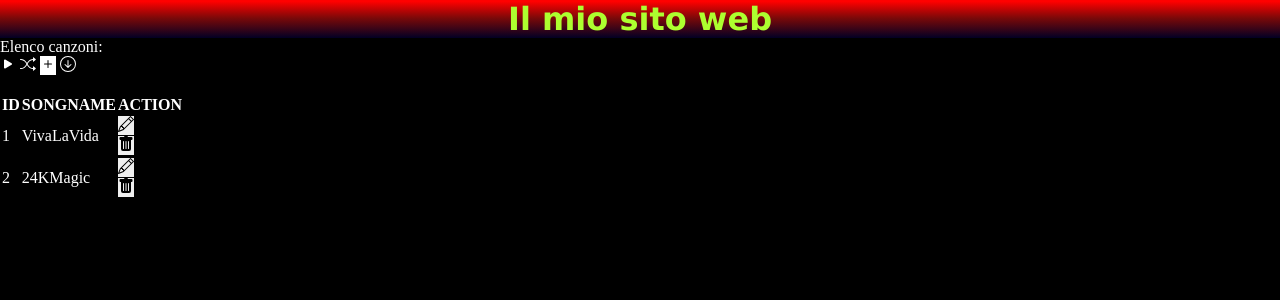
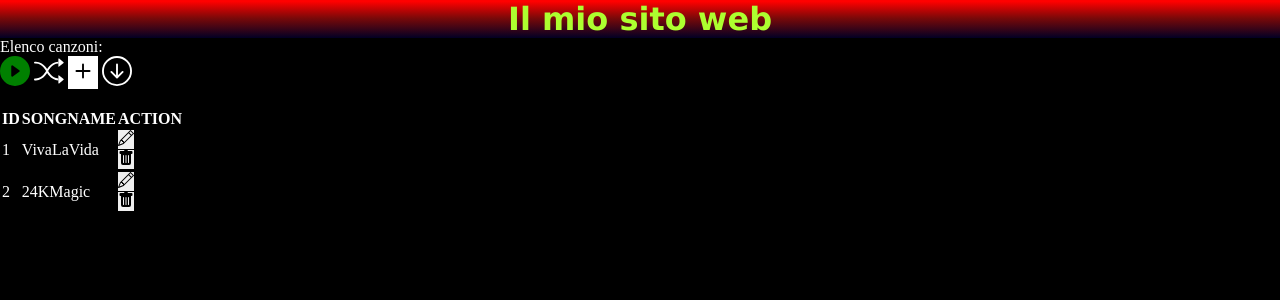
Before and after one commit to TommasoAramu/Flask-Project, a Flask app: page / in a window 1280 px wide. Shown: the top 300 px of the page. Run offline with Flask 3, Linux system fonts and the light colour scheme.

Commit message:
index changes

```diff
--- a/templates/index.html
+++ b/templates/index.html
@@ -10,18 +10,18 @@
     <h3>Il mio sito web</h3>
     <p>Elenco canzoni:</p>
     <form action="/song/new" method="post">
-        <svg xmlns="http://www.w3.org/2000/svg" width="16" height="16" fill="currentColor" class="bi bi-play-fill" viewBox="0 0 16 16">
-            <path d="m11.596 8.697-6.363 3.692c-.54.313-1.233-.066-1.233-.697V4.308c0-.63.692-1.01 1.233-.696l6.363 3.692a.802.802 0 0 1 0 1.393"/>
+        <svg xmlns="http://www.w3.org/2000/svg" width="30" height="30" fill="green" class="bi bi-play-circle-fill" viewBox="0 0 16 16">
+            <path d="M16 8A8 8 0 1 1 0 8a8 8 0 0 1 16 0M6.79 5.093A.5.5 0 0 0 6 5.5v5a.5.5 0 0 0 .79.407l3.5-2.5a.5.5 0 0 0 0-.814z"/>
           </svg>
 
-          <svg xmlns="http://www.w3.org/2000/svg" width="16" height="16" fill="currentColor" class="bi bi-shuffle" viewBox="0 0 16 16">
+          <svg xmlns="http://www.w3.org/2000/svg" width="30" height="30" fill="currentColor" class="bi bi-shuffle" viewBox="0 0 16 16">
             <path fill-rule="evenodd" d="M0 3.5A.5.5 0 0 1 .5 3H1c2.202 0 3.827 1.24 4.874 2.418.49.552.865 1.102 1.126 1.532.26-.43.636-.98 1.126-1.532C9.173 4.24 10.798 3 13 3v1c-1.798 0-3.173 1.01-4.126 2.082A9.6 9.6 0 0 0 7.556 8a9.6 9.6 0 0 0 1.317 1.918C9.828 10.99 11.204 12 13 12v1c-2.202 0-3.827-1.24-4.874-2.418A10.6 10.6 0 0 1 7 9.05c-.26.43-.636.98-1.126 1.532C4.827 11.76 3.202 13 1 13H.5a.5.5 0 0 1 0-1H1c1.798 0 3.173-1.01 4.126-2.082A9.6 9.6 0 0 0 6.444 8a9.6 9.6 0 0 0-1.317-1.918C4.172 5.01 2.796 4 1 4H.5a.5.5 0 0 1-.5-.5"/>
             <path d="M13 5.466V1.534a.25.25 0 0 1 .41-.192l2.36 1.966c.12.1.12.284 0 .384l-2.36 1.966a.25.25 0 0 1-.41-.192m0 9v-3.932a.25.25 0 0 1 .41-.192l2.36 1.966c.12.1.12.284 0 .384l-2.36 1.966a.25.25 0 0 1-.41-.192"/>
           </svg>
-        <button type="submit" id="add"><svg xmlns="http://www.w3.org/2000/svg" width="16" height="16" fill="currentColor" class="bi bi-plus" viewBox="0 0 16 16">
+        <button type="submit" id="add"><svg xmlns="http://www.w3.org/2000/svg" width="30" height="30" fill="currentColor" class="bi bi-plus" viewBox="0 0 16 16">
             <path d="M8 4a.5.5 0 0 1 .5.5v3h3a.5.5 0 0 1 0 1h-3v3a.5.5 0 0 1-1 0v-3h-3a.5.5 0 0 1 0-1h3v-3A.5.5 0 0 1 8 4"/>
           </svg></button>
-          <svg xmlns="http://www.w3.org/2000/svg" width="16" height="16" fill="currentColor" class="bi bi-arrow-down-circle" viewBox="0 0 16 16">
+          <svg xmlns="http://www.w3.org/2000/svg" width="30" height="30" fill="currentColor" class="bi bi-arrow-down-circle" viewBox="0 0 16 16">
             <path fill-rule="evenodd" d="M1 8a7 7 0 1 0 14 0A7 7 0 0 0 1 8m15 0A8 8 0 1 1 0 8a8 8 0 0 1 16 0M8.5 4.5a.5.5 0 0 0-1 0v5.793L5.354 8.146a.5.5 0 1 0-.708.708l3 3a.5.5 0 0 0 .708 0l3-3a.5.5 0 0 0-.708-.708L8.5 10.293z"/>
           </svg>
 
```
